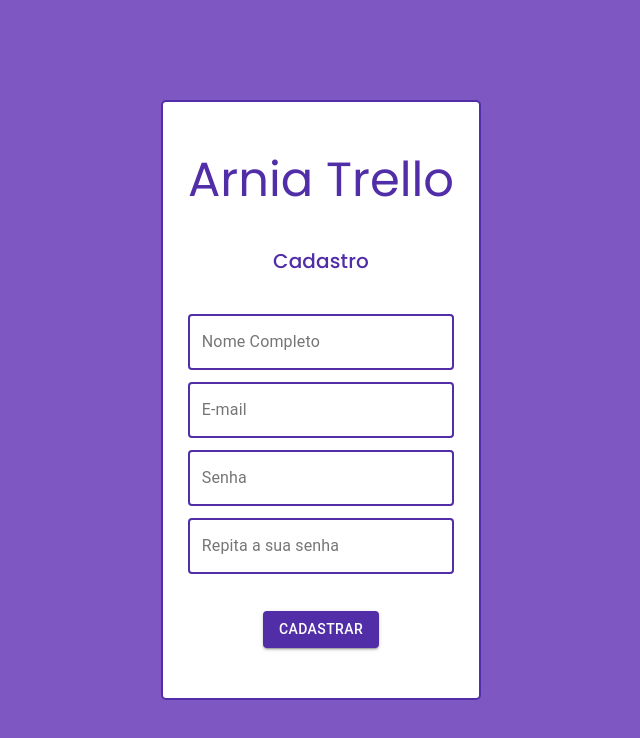
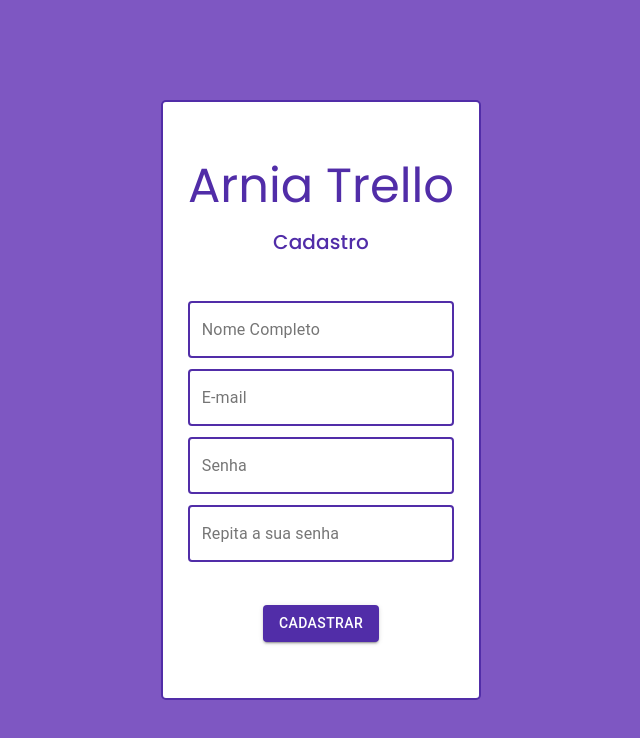
Before and after one commit to HamiltonGJr/arnia-trello, a React (Vite) app: page / in a window 1280 px wide. Shown: the top 738 px of the page, without its empty margins (319-959 px from the left). Built offline with nearby package versions, Linux system fonts and the light colour scheme.

Commit message:
style: title styling adjustment with the subtitle of the registration page

```diff
--- a/src/routes/Register/index.tsx
+++ b/src/routes/Register/index.tsx
@@ -7,8 +7,10 @@
 const Resgiter = () => {
   return (
     <FormContainer component="form">
-      <TitleArnia variant="h3">Arnia Trello</TitleArnia>
-      <TitleArnia variant="h6">Cadastro</TitleArnia>
+      <FormBox>
+        <TitleArnia variant="h3">Arnia Trello</TitleArnia>
+        <TitleArnia variant="h6">Cadastro</TitleArnia>
+      </FormBox>
 
       <FormBox>
         <FormInput nameInput={"Nome Completo"} />
@@ -17,9 +19,7 @@
         <FormInput nameInput={"Repita a sua senha"} />
       </FormBox>
 
-      <FormBox>
-        <FormButton>Cadastrar</FormButton>
-      </FormBox>
+      <FormButton>Cadastrar</FormButton>
     </FormContainer>
   );
 };
```
